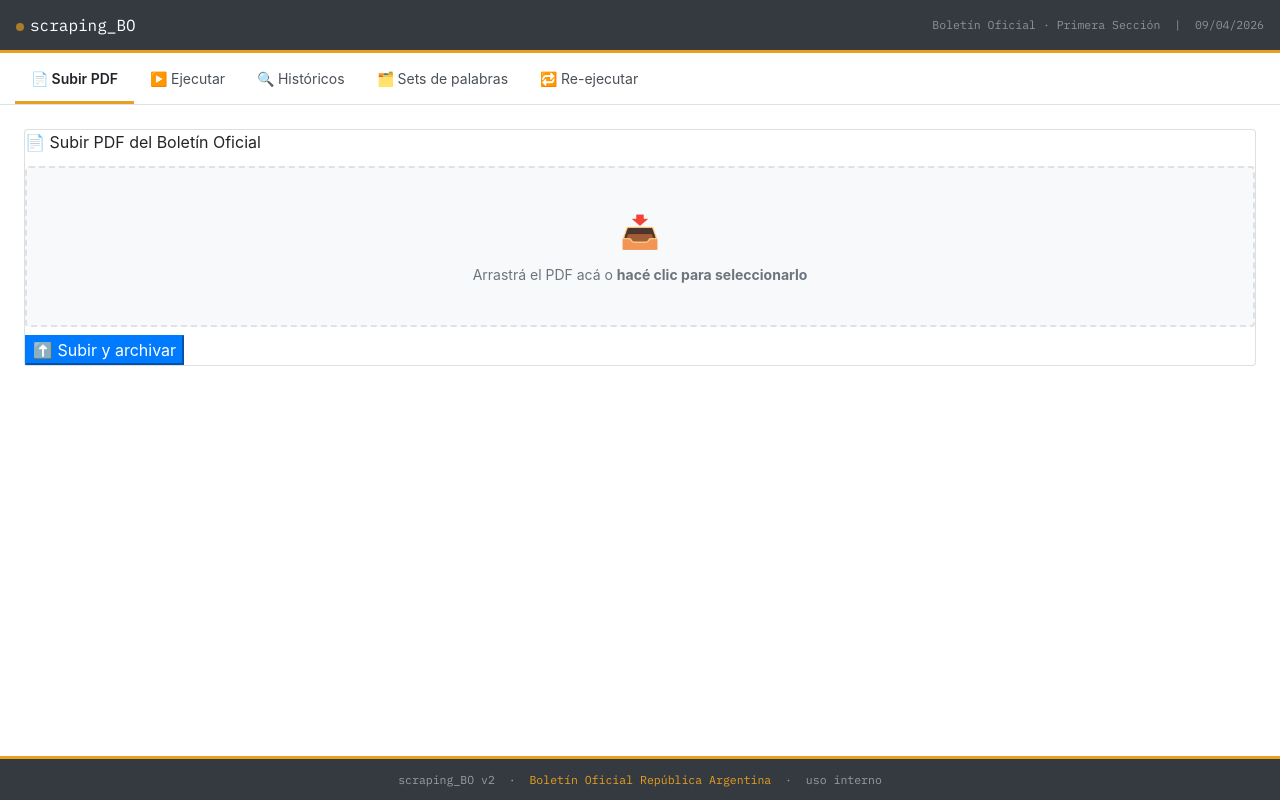
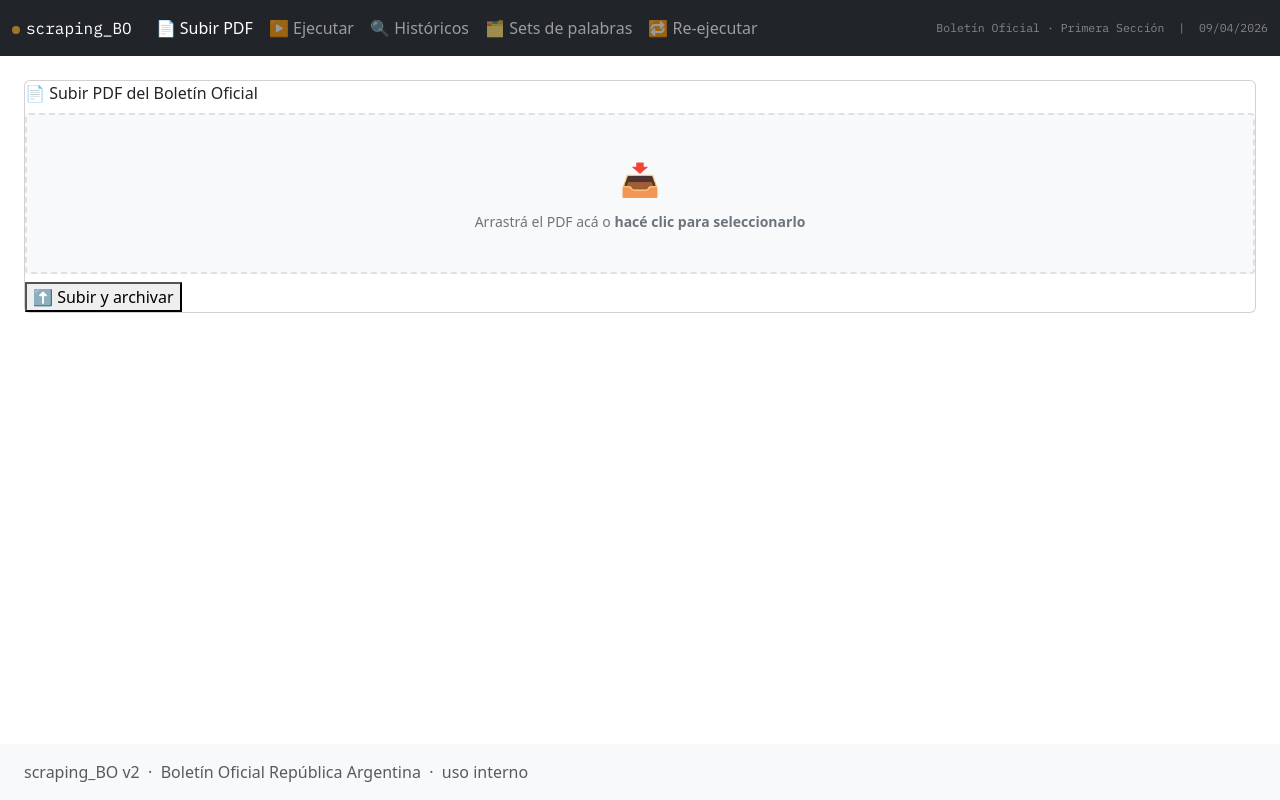
Before and after one commit to XtnPaez/scraping_bo, a PHP site: page / in a window 1280 px wide. Run offline with PHP 8.4, Linux system fonts and the light colour scheme.

Commit message:
UI ACTUALIZADA

```diff
--- a/web/assets/style.css
+++ b/web/assets/style.css
@@ -1,21 +1,12 @@
 /* ─── IMPORTS ────────────────────────────────────────────────────────────────── */
 @import url('https://fonts.googleapis.com/css2?family=IBM+Plex+Mono:wght@400;600&display=swap');
 
-/* ─── LAYOUT sticky footer ───────────────────────────────────────────────────── */
-html { height: 100%; }
-
+/* ─── LAYOUT ─────────────────────────────────────────────────────────────────── */
 body {
-    display: flex;
-    flex-direction: column;
-    min-height: 100vh;
     padding-top: 56px; /* altura navbar fixed-top */
 }
 
-.main-content { flex: 1; }
-
 /* ─── NAVBAR ─────────────────────────────────────────────────────────────────── */
-.navbar { border-bottom: 3px solid #e8a020; }
-
 .navbar-brand {
     font-family: 'IBM Plex Mono', monospace;
     font-size: 1rem;
@@ -36,50 +27,11 @@ body {
     50%       { opacity: 0.3; }
 }
 
-.navbar-meta {
+.navbar-text {
     font-family: 'IBM Plex Mono', monospace;
     font-size: 0.72rem;
-    color: rgba(255,255,255,0.45);
+    color: rgba(255,255,255,0.45) !important;
 }
-
-/* ─── TABS ───────────────────────────────────────────────────────────────────── */
-.tab-bar {
-    background: #fff;
-    border-bottom: 1px solid #dee2e6;
-    margin-bottom: 1.5rem;
-}
-
-.tab-bar .nav-link {
-    color: #495057;
-    border-bottom: 3px solid transparent;
-    border-radius: 0;
-    padding: 12px 16px;
-    font-size: 0.875rem;
-}
-
-.tab-bar .nav-link:hover {
-    color: #212529;
-    border-bottom-color: #dee2e6;
-}
-
-.tab-bar .nav-link.active {
-    color: #212529;
-    font-weight: 600;
-    border-bottom-color: #e8a020;
-}
-
-/* ─── FOOTER ─────────────────────────────────────────────────────────────────── */
-footer {
-    background: #343a40;
-    color: rgba(255,255,255,0.5);
-    text-align: center;
-    padding: 12px 1rem;
-    font-family: 'IBM Plex Mono', monospace;
-    font-size: 0.72rem;
-    border-top: 3px solid #e8a020;
-}
-
-footer span { color: #e8a020; }
 
 /* ─── CARD TITLE ─────────────────────────────────────────────────────────────── */
 .card-title-bo {
@@ -92,6 +44,9 @@ footer span { color: #e8a020; }
     padding-bottom: 0.75rem;
     margin-bottom: 1rem;
     border-bottom: 1px solid #dee2e6;
+    display: flex;
+    align-items: center;
+    gap: 6px;
 }
 
 /* ─── UPLOAD ZONE ────────────────────────────────────────────────────────────── */
@@ -111,8 +66,17 @@ footer span { color: #e8a020; }
     background: #e9ecef;
 }
 
-.upload-zone .upload-icon { font-size: 2rem; display: block; margin-bottom: 0.5rem; }
-.upload-zone p { color: #6c757d; font-size: 0.875rem; margin: 0; }
+.upload-zone .upload-icon {
+    font-size: 2rem;
+    display: block;
+    margin-bottom: 0.5rem;
+}
+
+.upload-zone p {
+    color: #6c757d;
+    font-size: 0.875rem;
+    margin: 0;
+}
 
 /* ─── BLOQUES DE RESULTADO ───────────────────────────────────────────────────── */
 .resultado-bloque { margin-bottom: 1rem; }
@@ -143,11 +107,20 @@ footer span { color: #e8a020; }
 .parrafo-item:nth-child(even) { background: #f8f9fa; }
 
 /* ─── LOADER ─────────────────────────────────────────────────────────────────── */
-.loader { display: none; align-items: center; gap: 8px; margin-top: 0.75rem; font-size: 0.875rem; color: #6c757d; }
+.loader {
+    display: none;
+    align-items: center;
+    gap: 8px;
+    margin-top: 0.75rem;
+    font-size: 0.875rem;
+    color: #6c757d;
+}
+
 .loader.active { display: flex; }
 
 .spinner {
-    width: 16px; height: 16px;
+    width: 16px;
+    height: 16px;
     border: 2px solid #dee2e6;
     border-top-color: #343a40;
     border-radius: 50%;
--- a/web/ejecutar.php
+++ b/web/ejecutar.php
@@ -138,7 +138,7 @@ if ($ejecucion_id) {
     <?php endif; ?>
 
     <form method="POST" id="form-ejecutar">
-        <div class="form-group">
+        <div class="mb-3">
             <label for="set_id">Set de palabras</label>
             <?php if (empty($sets)): ?>
                 <div class="alert alert-warning">
--- a/web/footer.php
+++ b/web/footer.php
@@ -1,8 +1,12 @@
 <?php
-// footer.php — incluir en todas las páginas
+// footer.php
 ?>
-<footer>
-    scraping_BO v2 &nbsp;·&nbsp;
-    <span>Boletín Oficial República Argentina</span>
-    &nbsp;·&nbsp; uso interno
+<footer class="footer mt-auto py-3 bg-body-tertiary">
+    <div class="container-fluid px-4">
+        <span class="text-body-secondary">
+            scraping_BO v2 &nbsp;·&nbsp;
+            Boletín Oficial República Argentina &nbsp;·&nbsp;
+            uso interno
+        </span>
+    </div>
 </footer>
--- a/web/historicos.php
+++ b/web/historicos.php
@@ -91,13 +91,13 @@ if ($detalle_id > 0) {
         <input type="hidden" name="tab" value="historicos">
         <div style="display:grid; grid-template-columns:1fr 1fr 1fr auto; gap:1rem; align-items:end;">
 
-            <div class="form-group" style="margin:0">
+            <div class="mb-3" style="margin:0">
                 <label for="fecha">Fecha del boletín</label>
                 <input type="date" id="fecha" name="fecha"
                        value="<?= htmlspecialchars($filtro_fecha) ?>">
             </div>
 
-            <div class="form-group" style="margin:0">
+            <div class="mb-3" style="margin:0">
                 <label for="set_id">Set de palabras</label>
                 <select id="set_id" name="set_id">
                     <option value="0">— Todos —</option>
@@ -110,7 +110,7 @@ if ($detalle_id > 0) {
                 </select>
             </div>
 
-            <div class="form-group" style="margin:0">
+            <div class="mb-3" style="margin:0">
                 <label for="texto">Palabra o texto</label>
                 <input type="text" id="texto" name="texto"
                        placeholder="ej: incompatibilidad"
--- a/web/index.php
+++ b/web/index.php
@@ -5,34 +5,27 @@ if (!in_array($tab, $tabs_validos)) $tab = 'subir';
 $tab_activo = $tab;
 ?>
 <!DOCTYPE html>
-<html lang="es">
+<html lang="es" class="h-100">
 <head>
     <meta charset="UTF-8">
-    <meta name="viewport" content="width=device-width, initial-scale=1, shrink-to-fit=no">
+    <meta name="viewport" content="width=device-width, initial-scale=1">
     <title>scraping_BO — <?= ucfirst($tab) ?></title>
-
-    <!-- Bootstrap 4 -->
-    <link rel="stylesheet"
-          href="https://stackpath.bootstrapcdn.com/bootstrap/4.5.2/css/bootstrap.min.css">
-
-    <!-- CSS propio encima de Bootstrap -->
+    <link href="https://cdn.jsdelivr.net/npm/bootstrap@5.3.3/dist/css/bootstrap.min.css" rel="stylesheet">
     <link rel="stylesheet" href="assets/style.css">
 </head>
-<body>
+<body class="d-flex flex-column h-100">
 
 <?php include 'navbar.php'; ?>
 
-<div class="main-content">
-    <div class="container-fluid px-4">
+<main class="flex-shrink-0">
+    <div class="container-fluid px-4 py-4">
         <?php include $tab . '.php'; ?>
     </div>
-</div>
+</main>
 
 <?php include 'footer.php'; ?>
 
-<!-- Bootstrap JS -->
-<script src="https://code.jquery.com/jquery-3.5.1.slim.min.js"></script>
-<script src="https://cdn.jsdelivr.net/npm/bootstrap@4.5.2/dist/js/bootstrap.bundle.min.js"></script>
+<script src="https://cdn.jsdelivr.net/npm/bootstrap@5.3.3/dist/js/bootstrap.bundle.min.js"></script>
 <script src="assets/app.js"></script>
 </body>
 </html>
--- a/web/navbar.php
+++ b/web/navbar.php
@@ -1,33 +1,44 @@
 <?php
 if (!isset($tab_activo)) $tab_activo = '';
 ?>
-<nav class="navbar navbar-expand-md navbar-dark bg-dark fixed-top">
+<header>
+    <nav class="navbar navbar-expand-md navbar-dark fixed-top bg-dark">
+        <div class="container-fluid">
             <a class="navbar-brand" href="index.php">
                 <span class="brand-dot"></span>scraping_BO
             </a>
-    <span class="navbar-meta ml-auto d-none d-md-block">
+            <button class="navbar-toggler" type="button" data-bs-toggle="collapse"
+                    data-bs-target="#navbarCollapse" aria-controls="navbarCollapse"
+                    aria-expanded="false" aria-label="Toggle navigation">
+                <span class="navbar-toggler-icon"></span>
+            </button>
+            <div class="collapse navbar-collapse" id="navbarCollapse">
+                <ul class="navbar-nav me-auto mb-2 mb-md-0">
+                    <li class="nav-item">
+                        <a class="nav-link <?= $tab_activo==='subir'      ? 'active':'' ?>"
+                           href="index.php?tab=subir">📄 Subir PDF</a>
+                    </li>
+                    <li class="nav-item">
+                        <a class="nav-link <?= $tab_activo==='ejecutar'   ? 'active':'' ?>"
+                           href="index.php?tab=ejecutar">▶️ Ejecutar</a>
+                    </li>
+                    <li class="nav-item">
+                        <a class="nav-link <?= $tab_activo==='historicos' ? 'active':'' ?>"
+                           href="index.php?tab=historicos">🔍 Históricos</a>
+                    </li>
+                    <li class="nav-item">
+                        <a class="nav-link <?= $tab_activo==='sets'       ? 'active':'' ?>"
+                           href="index.php?tab=sets">🗂️ Sets de palabras</a>
+                    </li>
+                    <li class="nav-item">
+                        <a class="nav-link <?= $tab_activo==='reejecutar' ? 'active':'' ?>"
+                           href="index.php?tab=reejecutar">🔁 Re-ejecutar</a>
+                    </li>
+                </ul>
+                <span class="navbar-text d-none d-md-block">
                     Boletín Oficial · Primera Sección &nbsp;|&nbsp; <?= date('d/m/Y') ?>
                 </span>
-</nav>
-
-<div class="tab-bar">
-    <div class="container-fluid">
-        <ul class="nav">
-            <li class="nav-item">
-                <a class="nav-link <?= $tab_activo==='subir'      ? 'active':'' ?>" href="index.php?tab=subir">📄 Subir PDF</a>
-            </li>
-            <li class="nav-item">
-                <a class="nav-link <?= $tab_activo==='ejecutar'   ? 'active':'' ?>" href="index.php?tab=ejecutar">▶️ Ejecutar</a>
-            </li>
-            <li class="nav-item">
-                <a class="nav-link <?= $tab_activo==='historicos' ? 'active':'' ?>" href="index.php?tab=historicos">🔍 Históricos</a>
-            </li>
-            <li class="nav-item">
-                <a class="nav-link <?= $tab_activo==='sets'       ? 'active':'' ?>" href="index.php?tab=sets">🗂️ Sets de palabras</a>
-            </li>
-            <li class="nav-item">
-                <a class="nav-link <?= $tab_activo==='reejecutar' ? 'active':'' ?>" href="index.php?tab=reejecutar">🔁 Re-ejecutar</a>
-            </li>
-        </ul>
             </div>
         </div>
+    </nav>
+</header>
--- a/web/reejecutar.php
+++ b/web/reejecutar.php
@@ -124,7 +124,7 @@ if ($ejecucion_id) {
 
         <form method="POST" id="form-ejecutar">
 
-            <div class="form-group">
+            <div class="mb-3">
                 <label for="pdf_path">PDF archivado</label>
                 <select id="pdf_path" name="pdf_path">
                     <option value="">— Elegí un boletín —</option>
@@ -139,7 +139,7 @@ if ($ejecucion_id) {
                 </select>
             </div>
 
-            <div class="form-group">
+            <div class="mb-3">
                 <label for="set_id">Set de palabras</label>
                 <select id="set_id" name="set_id">
                     <option value="">— Elegí un set —</option>
```
Also changed, not shown: web/sets.php (+9 -20 lines). Lines whose indentation alone changed are shown as unchanged.
